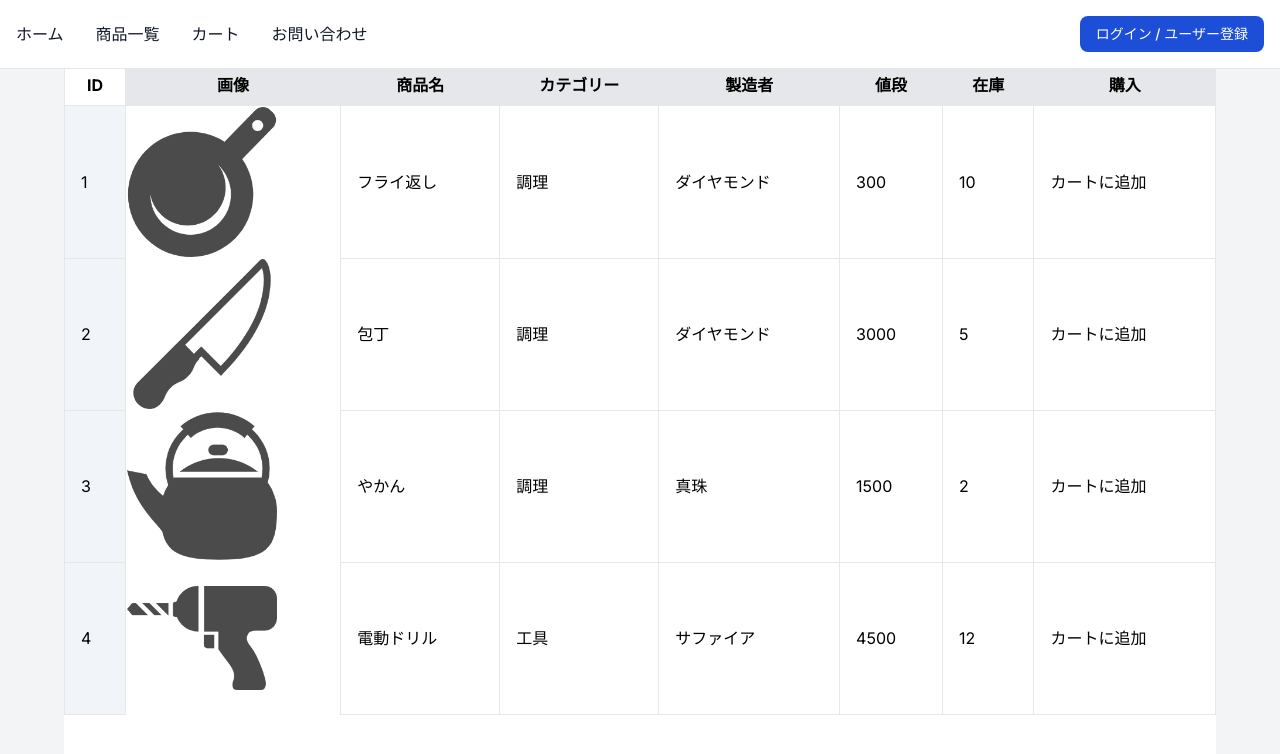
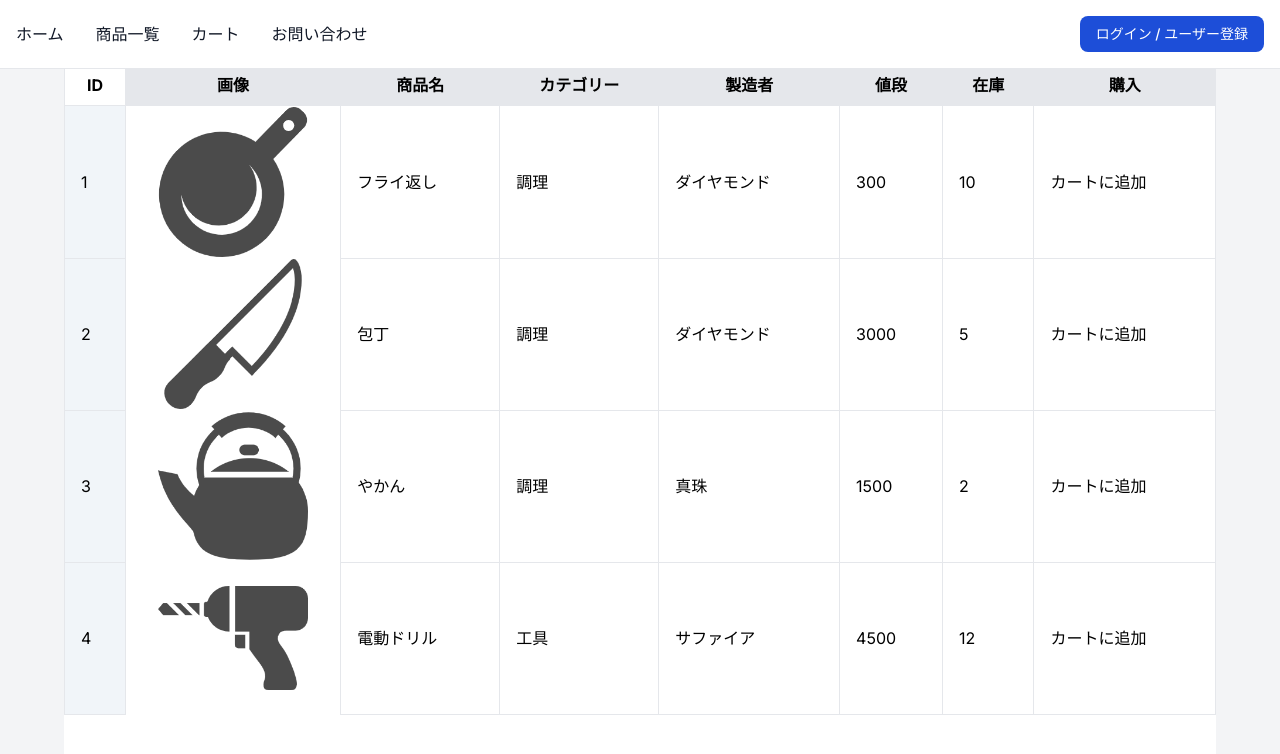
Before and after one commit to KoukiFurukawa/ec-site-demo, a Next.js app: page /products in a window 1280 px wide. Shown: the top 754 px of the page. Built offline with nearby package versions, Linux system fonts and the light colour scheme.

Commit message:
画像のいち調整

```diff
--- a/src/app/cart/CartTable.tsx
+++ b/src/app/cart/CartTable.tsx
@@ -44,7 +44,7 @@ const CartTable: React.FC<Props> = ({ data }) => {
                     <td className=" px-4 py-2 sticky left-0 z-[2] bg-slate-100 border ">
                         {res.name}
                     </td>
-                    <td><img src={res.image_path} alt="" className="h-[150px]" /></td>
+                    <td className="flex justify-center"><img src={res.image_path} alt="" className="h-[150px]" /></td>
                     <td className=" px-4 py-2 border ">{res.count}</td>
                     <td className=" px-4 py-2 border ">{res.price}</td>
                 </tr>
@@ -55,8 +55,8 @@ const CartTable: React.FC<Props> = ({ data }) => {
 
         { total > 0 ?
         <>
-            <h1 className="text-2xl p-6 text-center"> 商品 : {total} 円</h1>
-            <h1 className="text-2xl p-6 text-center"> 配送料 : 660 円</h1>
+            <h1 className="text-2xl pt-6 text-center"> 商品 : {total} 円</h1>
+            <h1 className="text-2xl text-center"> 配送料 : 660 円</h1>
             <hr />
             <h1 className="text-3xl p-6 text-center"> 合計 : {total + 660} 円</h1>
             <div className="flex justify-center m-3">
--- a/src/app/products/ProductTable.tsx
+++ b/src/app/products/ProductTable.tsx
@@ -52,7 +52,7 @@ const StandardTable: React.FC<Props> = ({ data, update_productData }) => {
                     <td className=" px-4 py-2 sticky left-0 z-[2] bg-slate-100 border ">
                         {res.ID}
                     </td>
-                    <td><img src={res.image_path} alt="" className="h-[150px]" /></td>
+                    <td className="flex justify-center"><img src={res.image_path} alt="" className="h-[150px]" /></td>
                     <td className=" px-4 py-2 border ">{res.name}</td>
                     <td className=" px-4 py-2 border ">{res.category}</td>
                     <td className=" px-4 py-2 border ">{res.manufacturer}</td>
```
